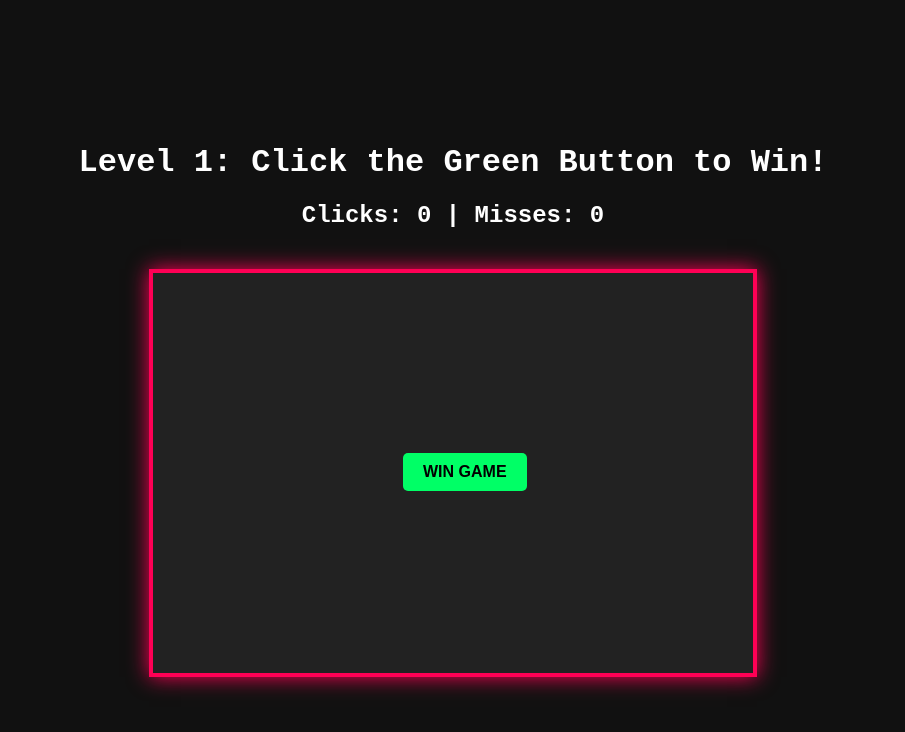
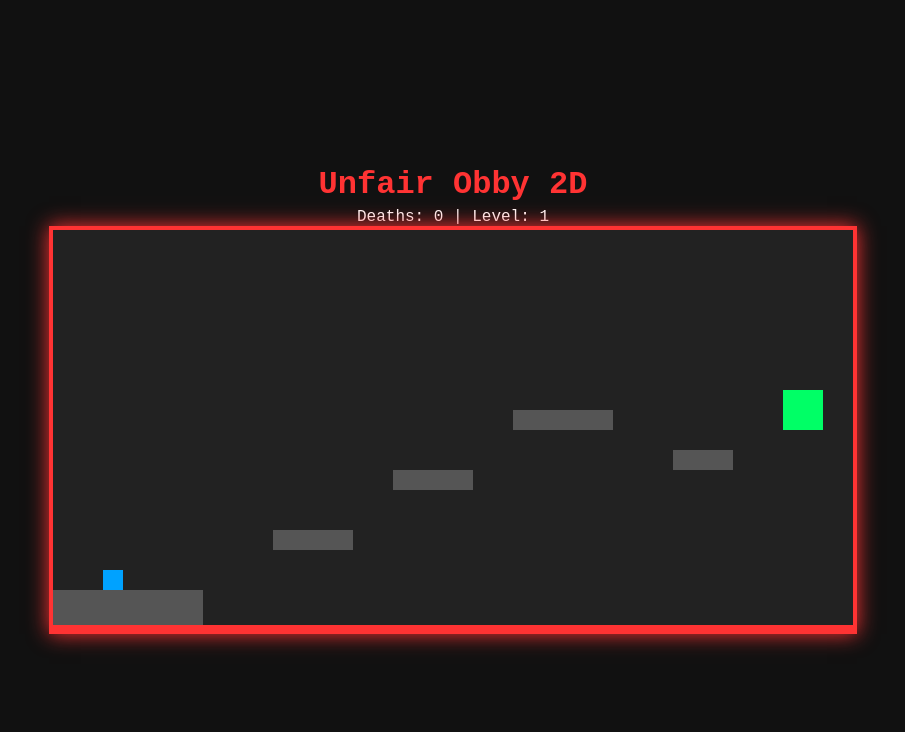
Before and after one commit to 26suprimb49-lab/turbo-octo-fishstick, a plain HTML site: page index.html in a window 1280 px wide. Shown: the whole page, without its empty margins (187-1092 px from the left). Drawn offline with Linux system fonts and the light colour scheme.

Commit message:
Update index.html

```diff
--- a/index.html
+++ b/index.html
@@ -3,149 +3,193 @@
 <head>
     <meta charset="UTF-8">
     <meta name="viewport" content="width=device-width, initial-scale=1.0">
-    <title>Super Easy Game Extreme</title>
+    <title>The Most Fair Obby Ever</title>
     <style>
         body {
             margin: 0;
-            background-color: #111;
-            color: #fff;
-            font-family: 'Courier New', Courier, monospace;
+            background: #111;
+            color: white;
+            font-family: 'Courier New', monospace;
             display: flex;
             flex-direction: column;
             align-items: center;
             justify-content: center;
             height: 100vh;
             overflow: hidden;
-            user-select: none;
         }
-        #ui-box {
-            text-align: center;
-            margin-bottom: 20px;
-        }
-        #game-container {
-            position: relative;
-            width: 600px;
-            height: 400px;
-            background-color: #222;
-            border: 4px solid #ff0055;
-            box-shadow: 0 0 20px #ff0055;
-        }
-        #win-btn {
-            position: absolute;
-            padding: 10px 20px;
-            font-size: 16px;
-            font-weight: bold;
-            background-color: #00ff66;
-            color: #000;
-            border: none;
-            cursor: pointer;
-            border-radius: 5px;
-            transition: all 0.05s ease;
-        }
-        #troll-text {
-            position: absolute;
-            color: #ff3333;
-            font-size: 14px;
-            pointer-events: none;
-            font-weight: bold;
-        }
+        h1 { margin: 5px; color: #ff3333; }
+        #canvas-container { position: relative; }
+        canvas { background: #222; border: 4px solid #ff3333; box-shadow: 0 0 20px #ff3333; }
     </style>
 </head>
 <body>
 
-    <div id="ui-box">
-        <h1>Level 1: Click the Green Button to Win!</h1>
-        <h2>Clicks: <span id="click-count">0</span> | Misses: <span id="miss-count">0</span></h2>
+    <h1>Unfair Obby 2D</h1>
+    <div id="status">Deaths: <span id="death-count">0</span> | Level: 1</div>
+    <div id="canvas-container">
+        <canvas id="gameCanvas" width="800" height="400"></canvas>
     </div>
 
-    <div id="game-container">
-        <button id="win-btn" style="top: 180px; left: 250px;">WIN GAME</button>
-        <div id="troll-text"></div>
-    </div>
+<script>
+const canvas = document.getElementById("gameCanvas");
+const ctx = canvas.getContext("2d");
+const deathCountUI = document.getElementById("death-count");
 
-    <script>
-        const btn = document.getElementById('win-btn');
-        const container = document.getElementById('game-container');
-        const clickCountIdx = document.getElementById('click-count');
-        const missCountIdx = document.getElementById('miss-count');
-        const trollText = document.getElementById('troll-text');
+let deaths = 0;
 
-        let clicks = 0;
-        let misses = 0;
+// Player Setup
+const player = {
+    x: 50, y: 300, w: 20, h: 20,
+    vx: 0, vy: 0,
+    speed: 4, jumpForce: 11,
+    grounded: false
+};
 
-        const insults = [
-            "Too slow!",
-            "Not even close!",
-            "My grandma clicks faster.",
-            "Are you lagging?",
-            "Click harder!",
-            "Aim issues?",
-            "Lmao missed."
-        ];
+// Controls
+const keys = { Left: false, Right: false, Up: false };
+window.addEventListener("keydown", (e) => handleKey(e, true));
+window.addEventListener("keyup", (e) => handleKey(e, false));
 
-        // Teleport button away when mouse gets close
-        container.addEventListener('mousemove', (e) => {
-            const btnRect = btn.getBoundingClientRect();
-            const containerRect = container.getBoundingClientRect();
+function handleKey(e, isDown) {
+    if (e.code === "ArrowLeft" || e.code === "KeyA") keys.Left = isDown;
+    if (e.code === "ArrowRight" || e.code === "KeyD") keys.Right = isDown;
+    if (e.code === "ArrowUp" || e.code === "KeyW" || e.code === "Space") keys.Up = isDown;
+}
 
-            // Calculate relative mouse position inside container
-            const mouseX = e.clientX - containerRect.left;
-            const mouseY = e.clientY - containerRect.top;
+// Map Objects (x, y, width, height, type)
+// Types: 'solid', 'fake' (disappears), 'trap' (invisible spike until close), 'spike' (visible), 'goal'
+const mapObjects = [
+    { x: 0, y: 360, w: 150, h: 40, type: 'solid' },     // Spawn
+    { x: 220, y: 300, w: 80, h: 20, type: 'solid' },     // Jump 1
+    { x: 340, y: 240, w: 80, h: 20, type: 'fake', visible: true }, // FAKE BLOCK!
+    { x: 460, y: 180, w: 100, h: 20, type: 'solid' },    // Safe block?
+    { x: 490, y: 150, w: 20, h: 30, type: 'trap', triggered: false }, // INVISIBLE SPIKE!
+    { x: 620, y: 220, w: 60, h: 20, type: 'solid' },     // Final jump
+    { x: 730, y: 160, w: 40, h: 40, type: 'goal' },      // Win flag
+    { x: 0, y: 395, w: 800, h: 10, type: 'spike' }       // Pit floor death
+];
 
-            // Get center of the button
-            const btnCenterX = btn.offsetLeft + (btnRect.width / 2);
-            const btnCenterY = btn.offsetTop + (btnRect.height / 2);
+function die() {
+    deaths++;
+    deathCountUI.textContent = deaths;
+    player.x = 50;
+    player.y = 300;
+    player.vx = 0;
+    player.vy = 0;
+    // Reset the fake traps so they trick the player again
+    mapObjects.forEach(obj => {
+        if (obj.type === 'fake') obj.visible = true;
+        if (obj.type === 'trap') obj.triggered = false;
+    });
+}
 
-            // Calculate distance between mouse and button center
-            const distance = Math.hypot(mouseX - btnCenterX, mouseY - btnCenterY);
+function checkCollision(rect1, rect2) {
+    return rect1.x < rect2.x + rect2.w &&
+           rect1.x + rect1.w > rect2.x &&
+           rect1.y < rect2.y + rect2.h &&
+           rect1.y + rect1.h > rect2.y;
+}
 
-            // Trigger teleport if mouse is closer than 80 pixels
-            if (distance < 80) {
-                teleportButton();
+function update() {
+    // Gravity & Movement
+    player.vy += 0.5; // Gravity
+    if (keys.Left) player.vx = -player.speed;
+    else if (keys.Right) player.vx = player.speed;
+    else player.vx = 0;
+
+    if (keys.Up && player.grounded) {
+        player.vy = -player.jumpForce;
+        player.grounded = false;
+    }
+
+    // Move Horizontal & Check Collision
+    player.x += player.vx;
+    mapObjects.forEach(obj => {
+        if (obj.type === 'solid' || (obj.type === 'fake' && obj.visible)) {
+            if (checkCollision(player, obj)) {
+                if (player.vx > 0) player.x = obj.x - player.w;
+                if (player.vx < 0) player.x = obj.x + obj.w;
             }
-        });
+        }
+    });
 
-        function teleportButton() {
-            const maxX = container.clientWidth - btn.clientWidth;
-            const maxY = container.clientHeight - btn.clientHeight;
+    // Move Vertical & Check Collision
+    player.grounded = false;
+    player.y += player.vy;
 
-            const randomX = Math.floor(Math.random() * maxX);
-            const randomY = Math.floor(Math.random() * maxY);
-
-            btn.style.left = `${randomX}px`;
-            btn.style.top = `${randomY}px`;
+    mapObjects.forEach(obj => {
+        // Trigger hidden spikes early if player gets horizontally close
+        if (obj.type === 'trap' && Math.abs(player.x - obj.x) < 40 && player.y > obj.y) {
+            obj.triggered = true;
         }
 
-        // Count accidental clicks inside the container
-        container.addEventListener('click', (e) => {
-            if (e.target !== btn) {
-                misses++;
-                missCountIdx.textContent = misses;
-                showTrollText(e.clientX, e.clientY);
+        if (obj.type === 'solid' || (obj.type === 'fake' && obj.visible)) {
+            if (checkCollision(player, obj)) {
+                if (player.vy > 0) { // Landing
+                    player.y = obj.y - player.h;
+                    player.vy = 0;
+                    player.grounded = true;
+                    if (obj.type === 'fake') obj.visible = false; // Poof! Gone.
+                } else if (player.vy < 0) { // Hitting ceiling
+                    player.y = obj.y + obj.h;
+                    player.vy = 0;
+                }
             }
-        });
+        }
 
-        // Fake success trigger
-        btn.addEventListener('click', (e) => {
-            clicks++;
-            clickCountIdx.textContent = clicks;
-            alert("Error 404: Victory not found. Restarting Level 1.");
-            location.reload();
-        });
+        // Deadly objects
+        if (obj.type === 'spike' || (obj.type === 'trap' && obj.triggered)) {
+            if (checkCollision(player, obj)) die();
+        }
 
-        function showTrollText(clientX, clientY) {
-            const containerRect = container.getBoundingClientRect();
-            const x = clientX - containerRect.left;
-            const y = clientY - containerRect.top;
+        // Goal object
+        if (obj.type === 'goal' && checkCollision(player, obj)) {
+            alert("You won... but it restarts anyway.");
+            deaths = 0;
+            die();
+        }
+    });
 
-            trollText.style.left = `${x}px`;
-            trollText.style.top = `${y}px`;
-            trollText.textContent = insults[Math.floor(Math.random() * insults.length)];
+    // Screen boundaries
+    if (player.x < 0) player.x = 0;
+    if (player.x > canvas.width - player.w) player.x = canvas.width - player.w;
+}
 
-            setTimeout(() => {
-                trollText.textContent = "";
-            }, 800);
+function draw() {
+    ctx.clearRect(0, 0, canvas.width, canvas.height);
+
+    // Draw Map Elements
+    mapObjects.forEach(obj => {
+        if (obj.type === 'solid') {
+            ctx.fillStyle = "#555";
+            ctx.fillRect(obj.x, obj.y, obj.w, obj.h);
+        } else if (obj.type === 'fake' && obj.visible) {
+            ctx.fillStyle = "#555"; // Looks identical to solid!
+            ctx.fillRect(obj.x, obj.y, obj.w, obj.h);
+        } else if (obj.type === 'spike') {
+            ctx.fillStyle = "#ff3333";
+            ctx.fillRect(obj.x, obj.y, obj.w, obj.h);
+        } else if (obj.type === 'trap' && obj.triggered) {
+            ctx.fillStyle = "#ffaa00"; // Reveals yellow trap when sprung!
+            ctx.fillRect(obj.x, obj.y, obj.w, obj.h);
+        } else if (obj.type === 'goal') {
+            ctx.fillStyle = "#00ff66";
+            ctx.fillRect(obj.x, obj.y, obj.w, obj.h);
         }
-    </script>
+    });
+
+    // Draw Player
+    ctx.fillStyle = "#00a2ff";
+    ctx.fillRect(player.x, player.y, player.w, player.h);
+}
+
+function gameLoop() {
+    update();
+    draw();
+    requestAnimationFrame(gameLoop);
+}
+
+gameLoop();
+</script>
 </body>
 </html>
```
